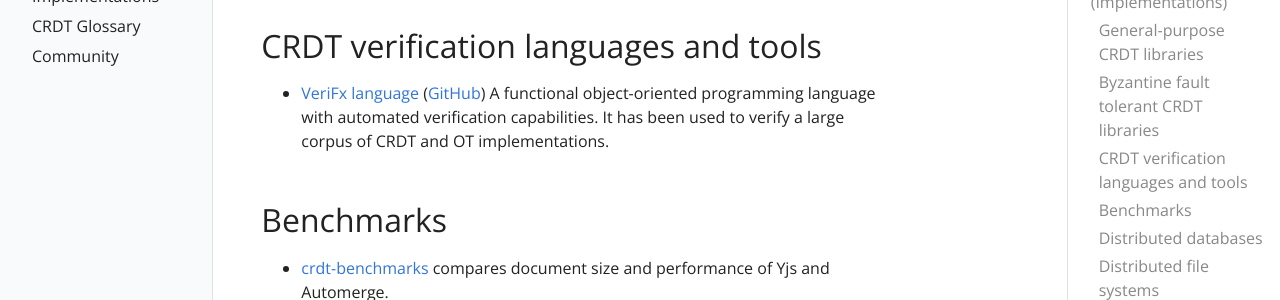
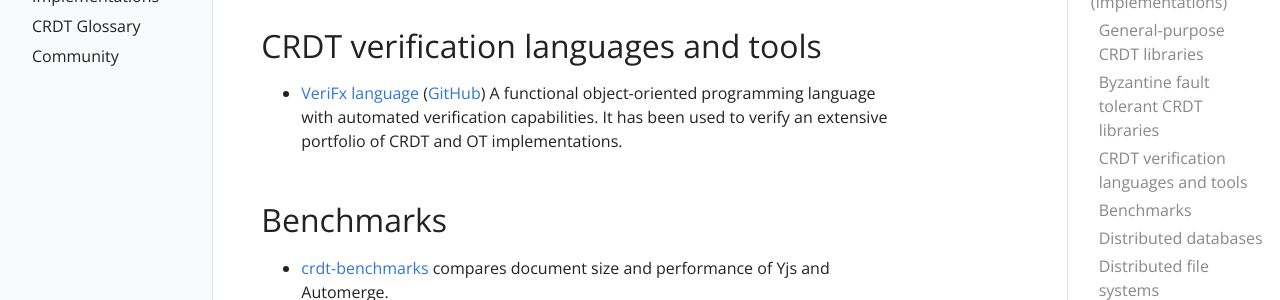
Before and after one commit to ept/crdt-website, a Jekyll site: the page built from pages/implementations.md, in a window 1280 px wide and 900 px high, scrolled down 1499 px. Shown: the part 178-478 px from the top of the window. Built offline with Jekyll 4.4.1, drawn with Linux system fonts in a browser that asks for light colours.

Commit message:
Improve wording

```diff
--- a/pages/implementations.md
+++ b/pages/implementations.md
@@ -86,7 +86,7 @@ collaborative applications and replicated storage systems:
 
 ## CRDT verification languages and tools
 
-* [VeriFx language](http://www.verifx.org) ([GitHub](https://github.com/kevin-dp/verifx)) A functional object-oriented programming language with automated verification capabilities. It has been used to verify a large corpus of CRDT and OT implementations.
+* [VeriFx language](http://www.verifx.org) ([GitHub](https://github.com/kevin-dp/verifx)) A functional object-oriented programming language with automated verification capabilities. It has been used to verify an extensive portfolio of CRDT and OT implementations.
 
 
 ## Benchmarks
```
